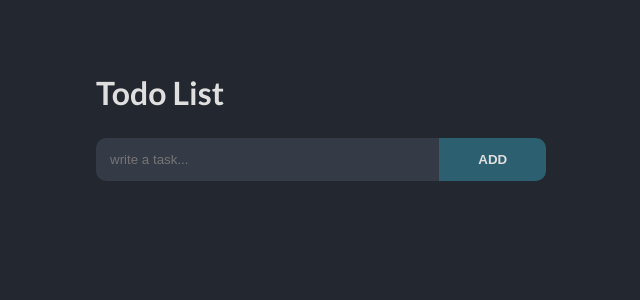
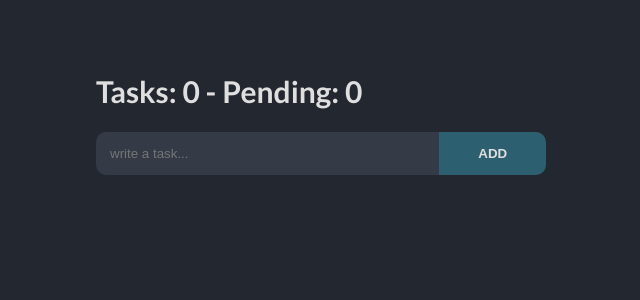
Before and after one commit to MartinezFabian/TodoApp-React, a React (Vite) app: page / in a window 1280 px wide. Shown: the top 300 px of the page, without its empty margins (319-959 px from the left). Built offline with nearby package versions, Linux system fonts and the light colour scheme.

Commit message:
Feat: Add functionality to count todos and pending todos

```diff
--- a/src/TodoApp.jsx
+++ b/src/TodoApp.jsx
@@ -4,12 +4,22 @@ import styles from './TodoApp.module.css';
 import { useTodo } from './hooks/useTodo';
 
 export const TodoApp = () => {
-  const { todoState, onAddTodo, onDeleteTodo, onEditTodo, onToggleDone } = useTodo();
+  const {
+    todoState,
+    onAddTodo,
+    onDeleteTodo,
+    onEditTodo,
+    onToggleDone,
+    todosCount,
+    pendingTodosCount,
+  } = useTodo();
 
   return (
     <div className={styles.app}>
       <header className={styles.header}>
-        <h1 className={styles.header__title}>Todo List</h1>
+        <h1 className={styles.header__title}>
+          Tasks: {todosCount} - Pending: {pendingTodosCount}
+        </h1>
 
         <TodoInput onNewTodo={(newTodo) => onAddTodo(newTodo)}></TodoInput>
       </header>
--- a/src/TodoApp.module.css
+++ b/src/TodoApp.module.css
@@ -12,5 +12,6 @@
 }
 
 .header__title {
+  font-size: 3rem;
   text-align: left;
 }
--- a/src/hooks/useTodo.js
+++ b/src/hooks/useTodo.js
@@ -46,5 +46,7 @@ export const useTodo = () => {
     onDeleteTodo: onDeleteTodo,
     onEditTodo: onEditTodo,
     onToggleDone: onToggleDone,
+    todosCount: todoState.length,
+    pendingTodosCount: todoState.filter((todo) => todo.done === false).length,
   };
 };
```
